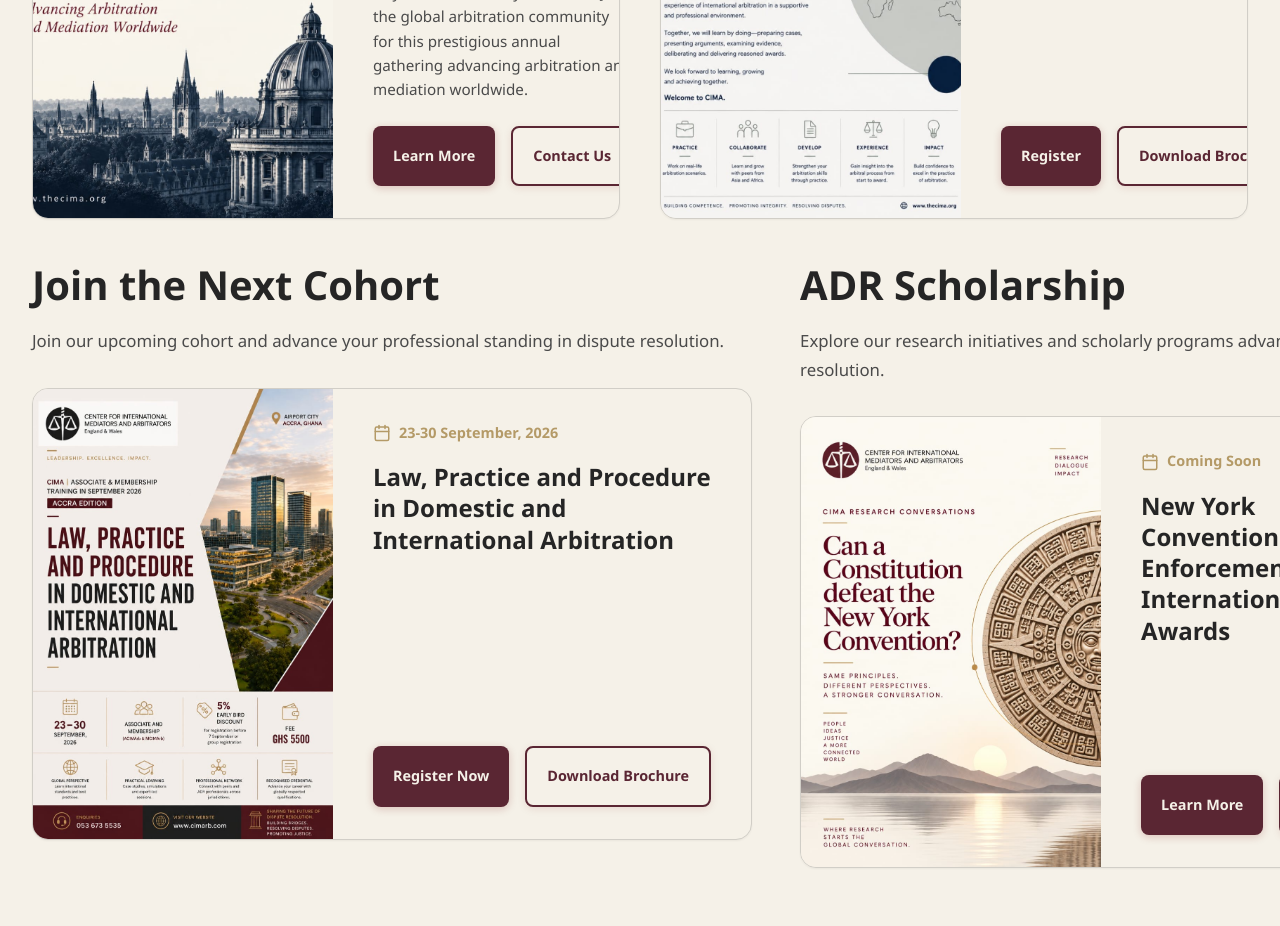
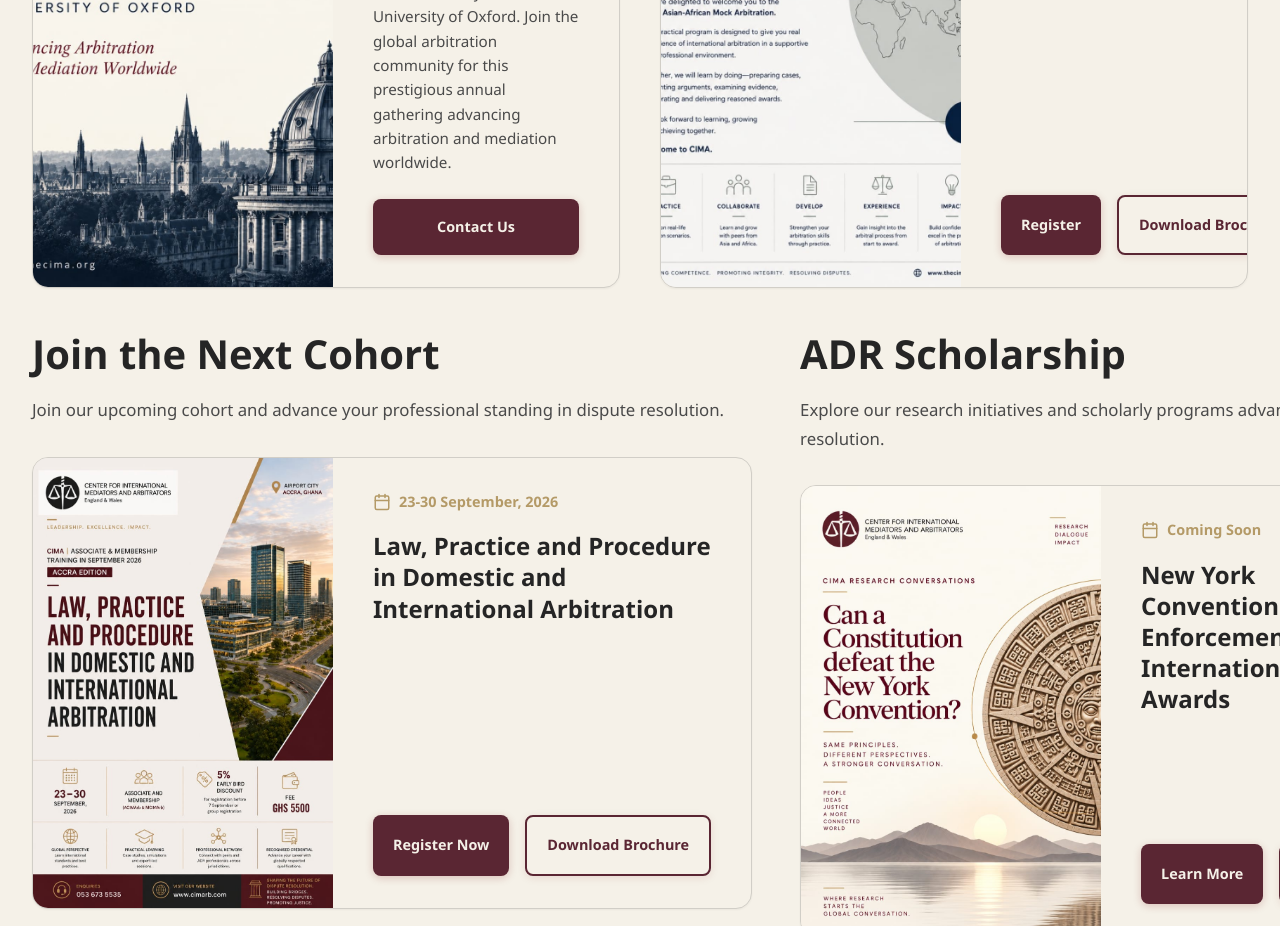
Before and after one commit to noblex1/cima_o, a React (Vite) app: page / in a window 1280 px wide. Shown: the part 1060-1986 px from the top of the page. Built offline with nearby package versions, Linux system fonts and the light colour scheme.

Commit message:
refactor: Remove Learn More button, keep only Contact Us button
- Remove Learn More button as there's no dedicated page to link to
- Expand Contact Us button to full width for better UX
- Simplifies user interaction with single clear call-to-action

```diff
--- a/src/pages/Home.jsx
+++ b/src/pages/Home.jsx
@@ -246,10 +246,7 @@
                 <h3>CIMA Gold Sponsor: Oxford Arbitration Day</h3>
                 <p className="event-description">CIMA is proud to be the Gold Sponsor of the Oxford Arbitration Day at the University of Oxford. Join the global arbitration community for this prestigious annual gathering advancing arbitration and mediation worldwide.</p>
                 <div className="event-actions">
-                  <a href="https://www.thecima.org" target="_blank" rel="noreferrer" className="btn-event-register">
-                    Learn More
-                  </a>
-                  <a href="mailto:info@thecima.org?subject=Oxford Arbitration Day 2026 Inquiry" className="btn-event-download">
+                  <a href="mailto:info@thecima.org?subject=Oxford Arbitration Day 2026 Inquiry" className="btn-event-register" style={{ width: '100%' }}>
                     Contact Us
                   </a>
                 </div>
```
